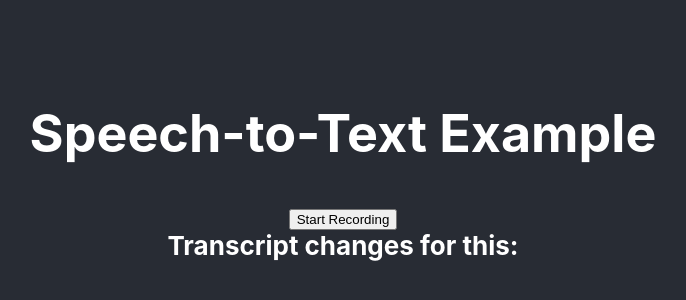
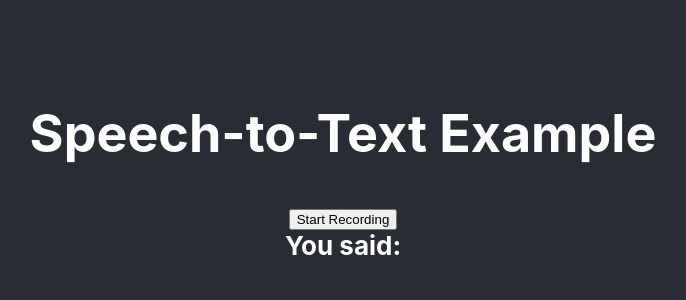
Before and after one commit to surajpatra25/automatesyncbot, a React (Create React App) app in the folder automatesyncbots/: page / in a window 1280 px wide. Shown: the part 236-536 px from the top of the page, without its empty margins (297-983 px from the left). Built offline with nearby package versions, Linux system fonts and the light colour scheme.

Commit message:
change 4
change 4

```diff
--- a/automatesyncbots/src/SpeechToText.js
+++ b/automatesyncbots/src/SpeechToText.js
@@ -38,7 +38,7 @@ const SpeechToText = () => {
                 {isRecording ? 'Stop Recording' : 'Start Recording'}
             </button>
             <div>
-                <strong>Transcript changes for this:</strong> {transcript}
+                <strong>You said:</strong> {transcript}
             </div>
         </div>
     );
```
